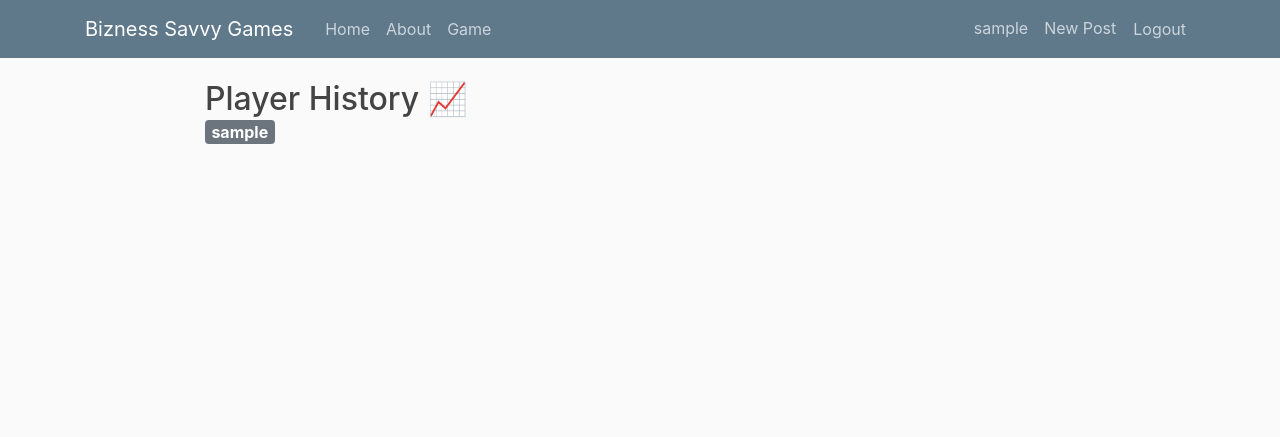
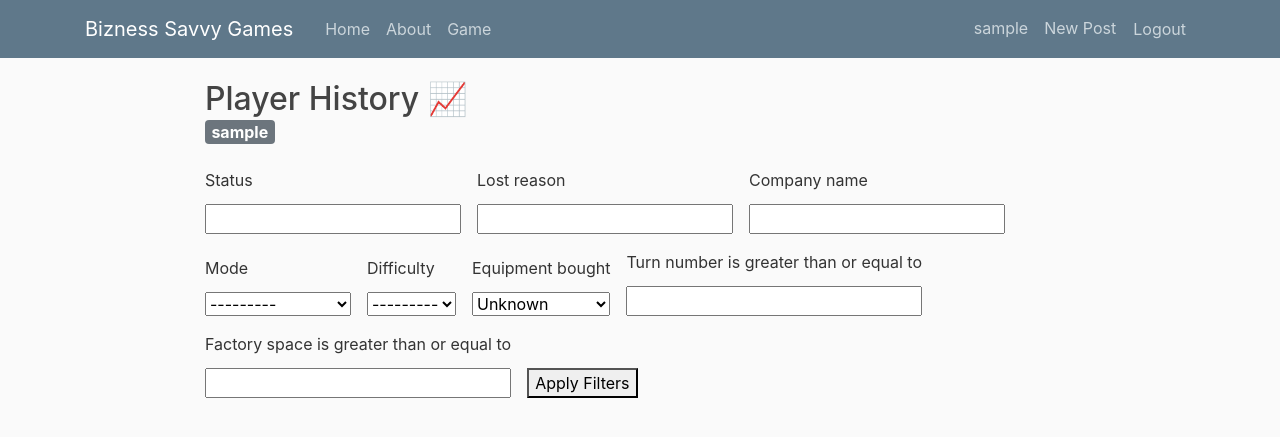
Before and after one commit to JasonKeyser/The-Toy-Company, a Django app: page /game/history/ in a window 1280 px wide. Shown: the top 437 px of the page. Run offline with Django 5.2, Linux system fonts and the light colour scheme; the visitor is signed in with stand-in values (Sample User, id 1); data that the repository does not hold is empty; some libraries are stand-ins or nearby versions.

Commit message:
added filtering capabilities - NO AI

```diff
--- /dev/null
+++ b/game/filters.py
@@ -0,0 +1,12 @@
+import django_filters
+from .models import Player
+
+class PlayerFilter(django_filters.FilterSet):
+
+    Min_Turn_Number = django_filters.NumberFilter(field_name='turn_number', lookup_expr='gte')
+    Min_Factory_Space = django_filters.NumberFilter(field_name='factory_space', lookup_expr='gte')
+
+
+    class Meta:
+        model = Player
+        fields = ['status', 'lost_reason', 'company_name', 'mode', 'difficulty', 'equipment_bought']
--- a/game/templates/game/game_list.html
+++ b/game/templates/game/game_list.html
@@ -1,5 +1,38 @@
+<style>
+    /* Lines everything up horizontally and aligns items to the bottom so the button matches the dropdowns */
+    .horizontal-filter-form {
+        display: flex;
+        flex-wrap: wrap;
+        gap: 16px;
+        align-items: flex-end;
+        margin-bottom: 24px;
+    }
+
+    /* Stacks the label neatly on top of its specific dropdown */
+    .filter-field-group {
+        display: flex;
+        flex-direction: column;
+        gap: 4px;
+    }
+</style>
+
+
+
 <div>
-  {% for player in players %}
+    <form method="get" class="horizontal-filter-form">
+        {% for field in filter.form %}
+            <div class="filter-field-group">
+                <label>{{ field.label }}</label>
+                {{ field }}
+            </div>
+        {% endfor %}
+        <button type="submit">Apply Filters</button>
+    </form>
+
+</div>
+
+<div>
+  {% for player in filter.qs %}
     <div class = "card">
         <span>
             {{ player.company_name }}
--- a/game/views.py
+++ b/game/views.py
@@ -21,6 +21,7 @@ from .forms import UnitsManufacturedForm, BaseUnitsFormSet, FactoryExpansionForm
 from django.forms import formset_factory
 import json
 from .icons import get_toy_color, get_toy_icon
+from .filters import PlayerFilter
 
 class PostListView(ListView):
     model = Post
@@ -600,10 +601,10 @@ def turn_summary(request):
 def game_history(request):
     user = request.user
     players = Player.objects.filter(user=user).exclude(status="still_playing")
-
+    f = PlayerFilter(request.GET, queryset=players)
 
     context = {"user": user,
-               "players": players}
+               "filter": f}
     return render(request, "game/game_history.html", context=context)
 
 
@@ -679,7 +680,6 @@ def financial_summary_card(request):
 
     return render(request, "game/financial_summary_card.html", {
         "turns": turns,
-        "player": player,
     })
 
 @login_required
```
Also changed, not shown: game/templates/game/financial_history.html (+11 -0 lines).
